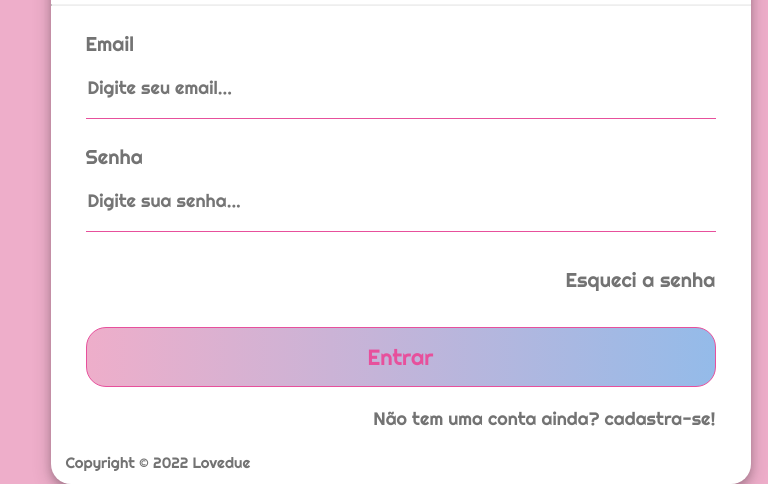
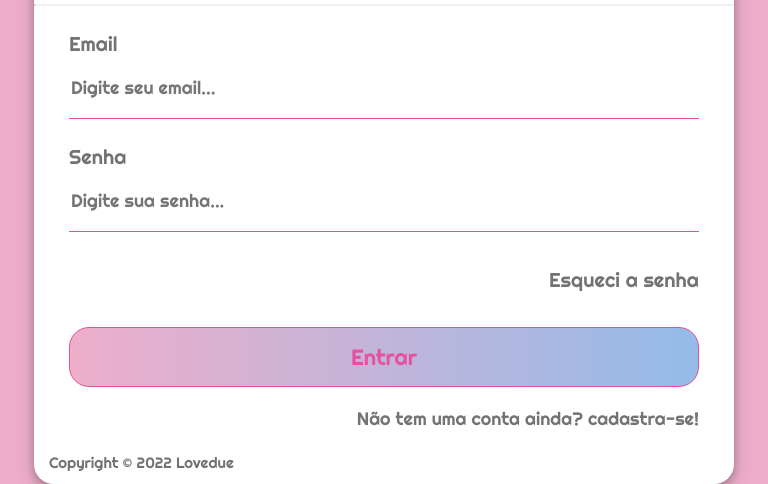
Before and after one commit to CaioMassola/lovedue, a plain HTML site: page src/pages/index.html in a window 768 px wide. Shown: the part 504-988 px from the top of the page. Drawn offline with Linux system fonts and the light colour scheme.

Commit message:
fix: layout in center page

```diff
--- a/src/styles/media-queries.css
+++ b/src/styles/media-queries.css
@@ -7,12 +7,12 @@
 } */
 
 /*Small screens, laptops */
-@media (min-width: 769px) and (max-width: 1024px) {
+/* @media (min-width: 769px) and (max-width: 1024px) {
     .painel {
         margin-top: 12%;
         margin-left: 10%;
     }
-}
+} */
 
 /*iPads, Tablets */
 @media (min-width: 481px) and (max-width: 768px) {
@@ -23,7 +23,6 @@
         width: 700px;
         height: 950px;
         margin-top: 5%;
-        margin-left: 33px;
         flex-direction: column;
 
 }
```
